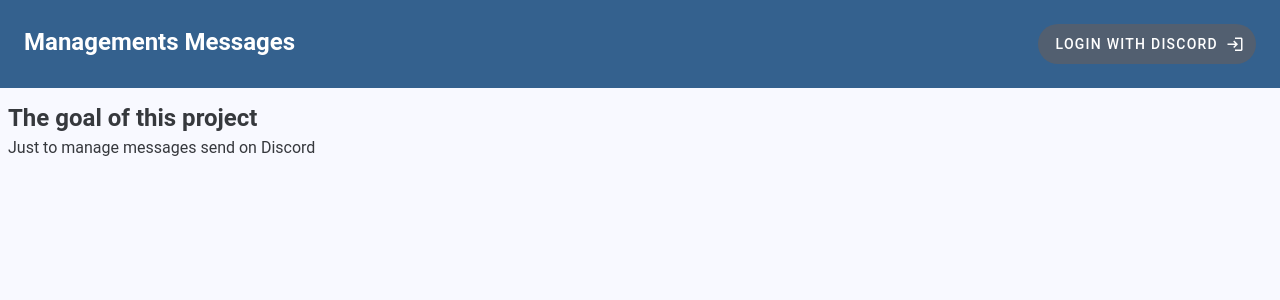
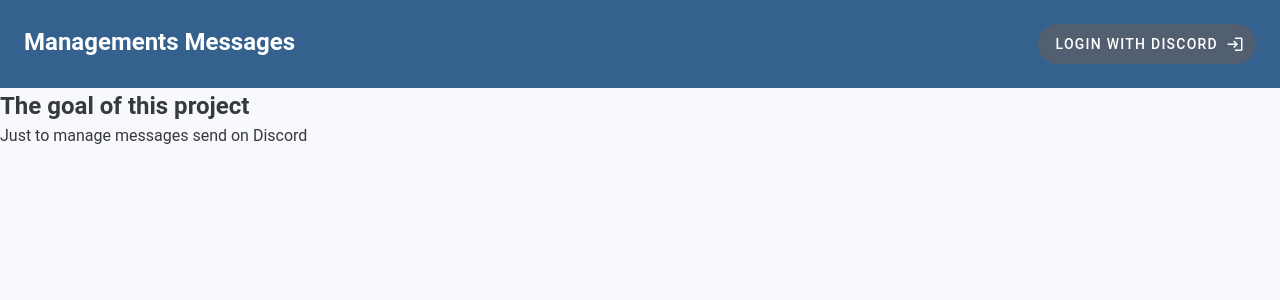
Before and after one commit to michellao/nuxt-app, a Nuxt app: page / in a window 1280 px wide. Shown: the top 300 px of the page. Built offline with nearby package versions, Linux system fonts and the light colour scheme; no server answers.

Commit message:
Remove padding on main

```diff
--- a/app.vue
+++ b/app.vue
@@ -20,9 +20,6 @@ nav {
 nav div {
     margin: 0 8px;
 }
-main {
-    margin: 12px 8px;
-}
 @media screen and (min-width: 768px) {
     nav div {
         margin: 0 24px;
```
